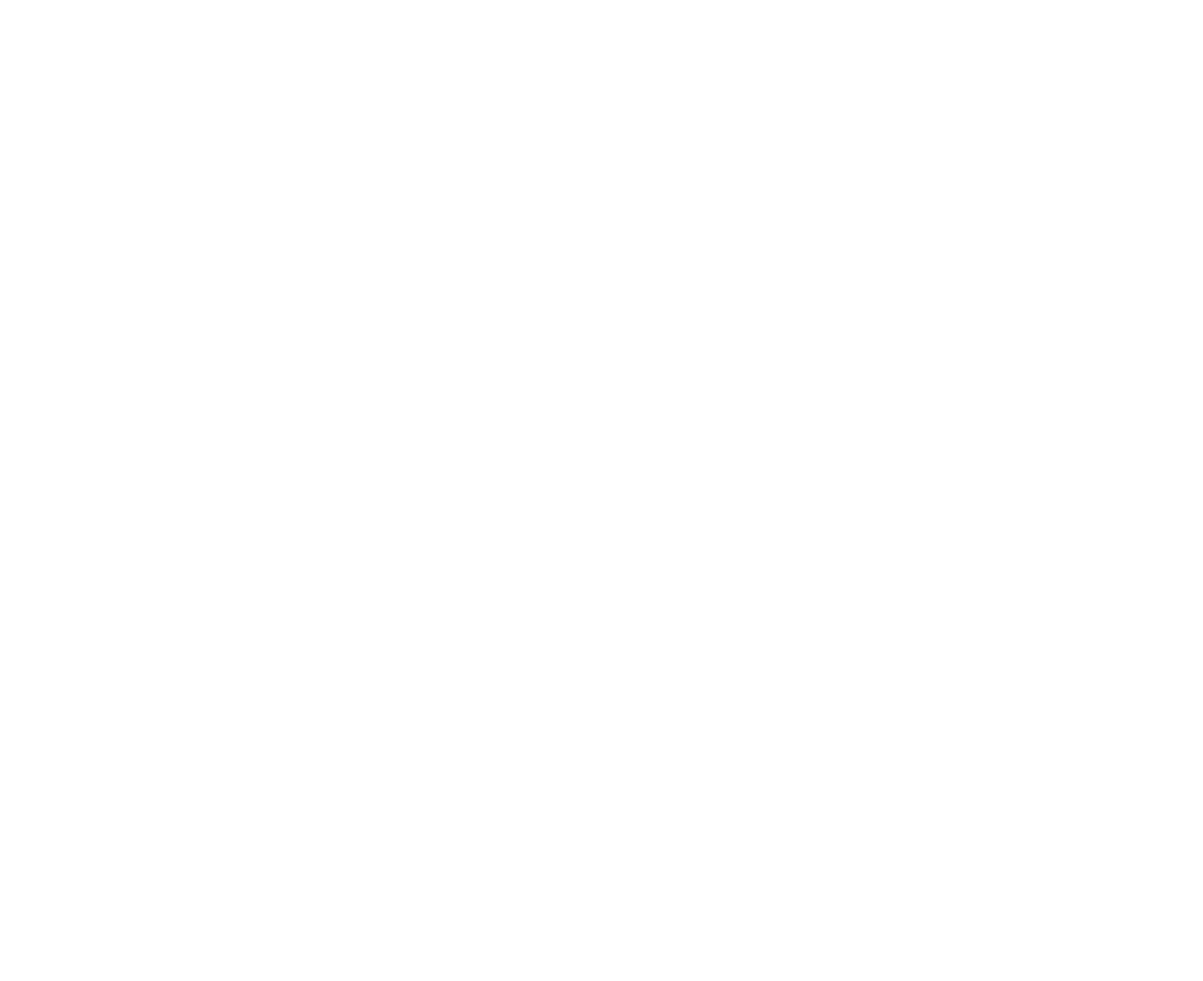
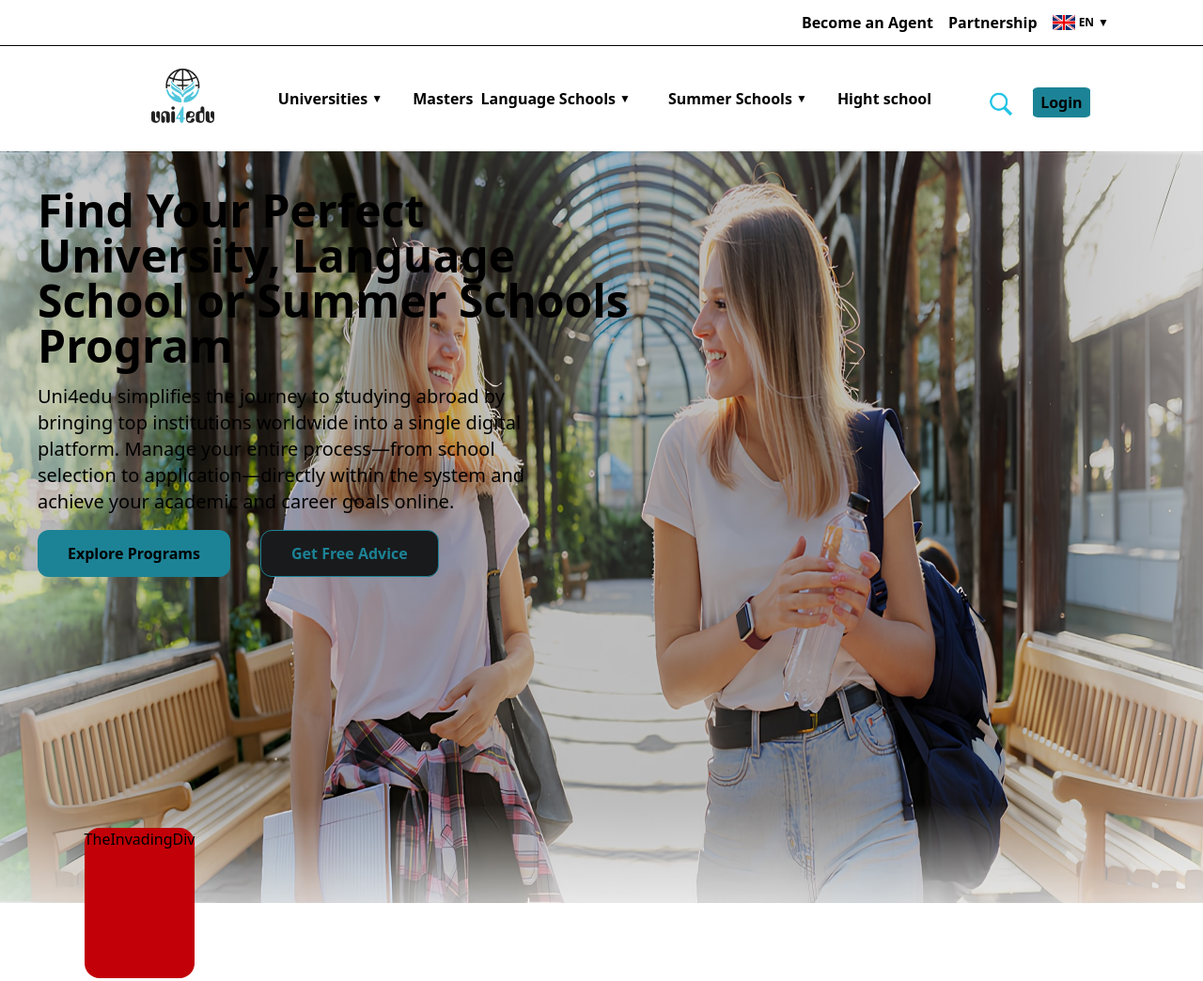
Before and after one commit to ben-toussaint/Cloning-gate, a plain HTML site: page index.html in a window 1280 px wide. Shown: the top 1044 px of the page at 94% size. Before the commit the page ends 800 px from the top, so only its background shows below. Drawn offline with nearby package versions, Linux system fonts and the light colour scheme.

Commit message:
my Second Commit

```diff
--- a/index.html
+++ b/index.html
@@ -7,6 +7,87 @@
 
 </head>
 <body>
+    <div id="topBar" class="w-full flex justify-end font-semibold gap-4 item-center py-3   ">
+        <a href="#">Become an Agent</a>
+        <a href="#">Partnership</a>
+        <div class="flex gap-1 item-center justify-center mr-25">
+            <img src="images/en.png" class="mt-1 w-6 h-4" alt="British">
+            <span class="text-xs mt-1">EN</span>
+            <button class="text-xs">▼</button>
+        </div>
+    </div>
+    <hr>
 
+    <nav class="flex justify-center item-center ">
+        <header class="flex justify-center item-center py-6">
+                    <div class="flex w-full h-full justify-between item-center font-semibold gap-15">
+                            <img src="images/home.svg" alt="logo">
+                            <div id="option" class="flex justify-between item-center pt-5">
+                                    <div class="flex justify-end item-center m-0 pl-2">
+                                        <a href="#">Universities</a>
+                                        <button class="text-xs h-2 w-2 pl-1 pt-1 mr-10">▼</button>
+                                    </div>
+                                    <a href="#">Masters</a>
+                                    <div class="flex justify-end item-center m-0 pl-2">
+                                        <a href="#">Language Schools</a>
+                                        <button class="text-xs h-2 w-2 pl-1 pt-1 mr-10">▼</button>
+                                    </div>
+                                    <div class="flex justify-end item-center m-0 pl-2">
+                                        <a href="#">Summer Schools</a>
+                                        <button class="text-xs h-2 w-2 pl-1 pt-1 mr-10">▼</button>
+                                    </div class="flex justify-end item-center m-0 pl-2">
+                                    <a href="#">Hight school</a>
+                            </div>
+                        <div id="Searchandlogin" class="flex justify-between item-center w-17 h-13 gap-5 pt-5">
+                            <img src="images/icons8-search-50.png" class="pt-1 w-9 h-8" alt="Search">
+                            <button class="bg-[#1c8396] rounded-[10%] px-2 py-1 font-semibold">Login</button>
+                        </div>
+                </div>
+        </header>
+    </nav>
+
+    <div id="theStartingSection">
+        <img src="images/home-main-uni4edu-1771717446202-PHOTO_URL (1).jpeg" class="relative w-full h-full" alt="">
+        <div id="contentInsideImage" class="flex flex-col absolute gap-4 z-50 top-50 left-10">
+            <h1 class="font-bold text-5xl text-white-500">Find Your Perfect <br> University, Language <br>School or Summer Schools <br> Program</h1>
+            <p class="text-xl">Uni4edu simplifies the journey to studying abroad by <br> bringing top institutions worldwide into a single digital <br> platform. Manage your entire process—from school <br>selection to application—directly within the system and <br> achieve your academic and career goals online.</p>
+            <div id="contentButton" class="flex gap-8">
+                <button class=" font-semibold bg-[#1c8396] rounded-3 px-8 py-3 rounded-xl cursor-pointer">Explore Programs</button>
+                <button class=" text-[#1c8396] font-semibold rounded-3 px-8 py-3 rounded-xl border-1 border-[#1c8396] bg-[#191a1c] cursor-pointer">Get Free Advice</button>
+            </div>
+        </div>
+    </div>
+
+    <div id="TheInvadingDiv" class="absolute z-50 mt-[-80px]  bg-red-700 h-[160px] mx-[7%] rounded-2xl bg-grey-600 mb-50">
+        TheInvadingDiv
+    </div>
+
+    <div id="textContentfor2Section" class="mt-40 mx-[8%] flex flex flex-col gap-8">
+        <h2 class="text-5xl font-bold">Why Choose Uni4Edu?</h2>
+        <p>Uni4Edu brings together thousands of schools and programs on a single platform, making it easy for students to apply quickly and access free counseling, visa support, and exclusive scholarship opportunities.</p>
+    </div>
+    <div id="firstGridBoxes" class="grid grid-cols-3 gap-3 p-10">
+        <div class="">
+            <div class="flex flex-between gap-2">
+                <img src="images/why-uni-feature-icon-1760717144505-PHOTO_URL.png" alt="">
+                <h3 class="font-bold">Wide Selection of Schools</h3>
+            </div>
+            <p>Explore thousands of universities, colleges, and language schools worldwide, and find the one that perfectly matches your goals and dreams.</p>
+        </div>
+        <div class="">
+            <div class="flex flex-between gap-2">
+                <img src="images/why-uni-feature-icon-1760717144505-PHOTO_URL.png" alt="">
+                <h3 class="font-bold">Personalized Guidance</h3>
+            </div>
+            <p>We help you find the right university and program based on your goals, budget, and interests with one on one expert guidance every step of the way.</p>
+        </div>
+        <div class="">
+            <div class="flex flex-between gap-2">
+                <img src="images/why-uni-feature-icon-1760717144505-PHOTO_URL.png" alt="">
+                <h3 class="font-bold">Verified Institutions</h3>
+            </div>
+            <p>Study with confidence every university and school we work with is verified and accredited to guarantee a trusted and secure academic experience abroad.</p>
+        </div>
+    </div>
 </body>
 </html>
```
Also changed, not shown: images/en.png (added), images/home-main-uni4edu-1771717446202-PHOTO_URL (1).jpeg (added), images/icons8-search-50.png (added), images/why-uni-feature-icon-1760717144505-PHOTO_URL.png (added).
